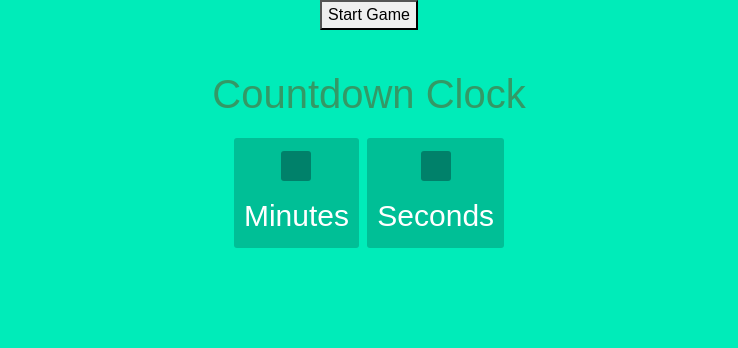
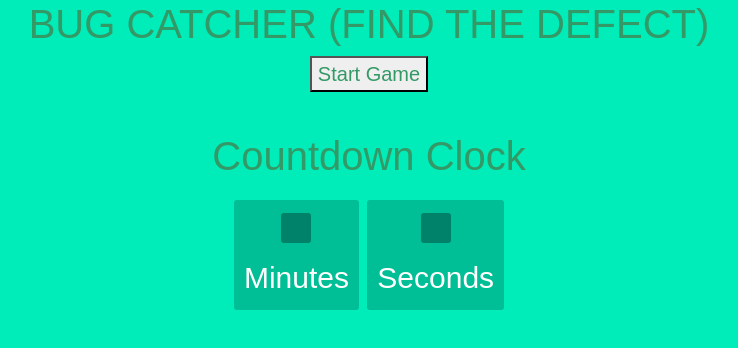
Before and after one commit to AnirbanDeb0510/findDefectGame, a plain HTML site: page index.html in a window 1280 px wide. Shown: the whole page, without its empty margins (271-1009 px from the left). Drawn offline with nearby package versions, Linux system fonts and the light colour scheme.

Commit message:
Modifiction in the heading and some style

```diff
--- a/index.html
+++ b/index.html
@@ -18,6 +18,9 @@
 </head>
 
 <body>
+
+    <h2>BUG CATCHER (FIND THE DEFECT)</h2>
+
     <div class="container d-flex align-items-center justify-content-center">
 
         <img id="image" src="" class="rounded" alt="...">
--- a/styles/style.css
+++ b/styles/style.css
@@ -1,16 +1,30 @@
-body{
+body {
     text-align: center;
     background: #00ECB9;
     font-family: sans-serif;
     font-weight: 100;
 }
-h3{
+
+h2 {
+    color: #396;
+    font-weight: 100;
+    font-size: 40px;
+}
+
+button {
+    color: #396;
+    font-weight: 100;
+    font-size: 20px;
+}
+
+h3 {
     color: #396;
     font-weight: 100;
     font-size: 40px;
     margin: 40px 0px 20px;
 }
- #clockdiv{
+
+#clockdiv {
     font-family: sans-serif;
     color: #fff;
     display: inline-block;
@@ -18,26 +32,35 @@ h3{
     text-align: center;
     font-size: 30px;
 }
-#clockdiv > div{
+
+#clockdiv>div {
     padding: 10px;
     border-radius: 3px;
     background: #00BF96;
     display: inline-block;
 }
-#clockdiv div > span{
+
+#clockdiv div>span {
     padding: 15px;
     border-radius: 3px;
     background: #00816A;
     display: inline-block;
 }
-smalltext{
+
+smalltext {
     padding-top: 5px;
     font-size: 16px;
 }
 
-#image{
+#image {
     height: 400px;
     width: 400px;
     display: none;
 
 }
+
+#demo {
+    color: #396;
+    font-weight: 100;
+    font-size: 20px;
+}
```
Lines whose indentation alone changed are shown as unchanged.
